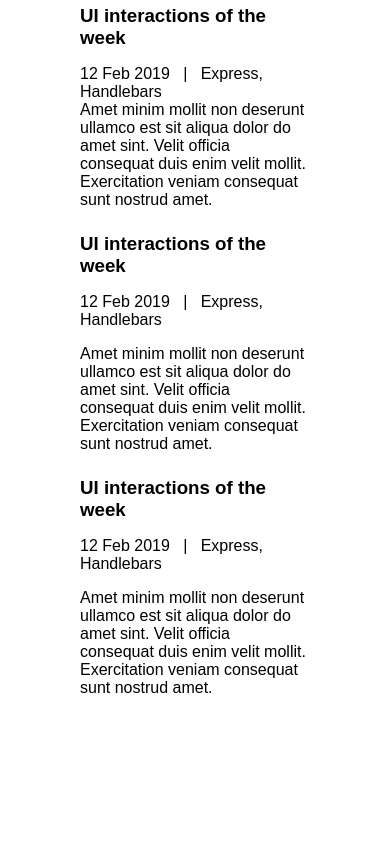
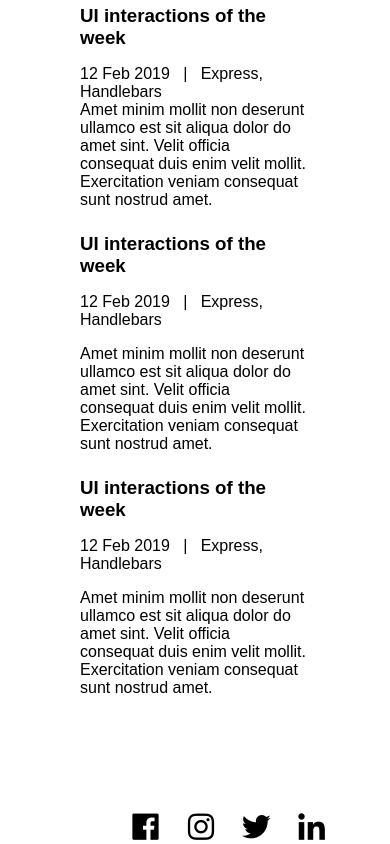
Before and after one commit to dpizzle38/js-basics, a plain HTML site: page blog.html in a window 390 px wide. Shown: the part 347-1191 px from the top of the page. Before the commit the page ends 1052 px from the top, so only its background shows below. Drawn offline with nearby package versions, Linux system fonts and the light colour scheme.

Commit message:
made changes to the media query for styles.css and styleblog.css

```diff
--- a/blog.html
+++ b/blog.html
@@ -5,6 +5,7 @@
     <meta http-equiv="X-UA-Compatible" content="IE=edge">
     <meta name="viewport" content="width=device-width, initial-scale=1.0">
     <link rel="stylesheet" href="/styleblog.css">
+    <link href='https://unpkg.com/boxicons@2.1.4/css/boxicons.min.css' rel='stylesheet'>
     <title>Document</title>
 </head>
 <body>
@@ -41,5 +42,12 @@
             <p class="gt">Amet minim mollit non deserunt ullamco est sit aliqua dolor do amet sint. Velit officia <br> consequat duis enim velit mollit. Exercitation veniam consequat sunt nostrud amet.</p>
         </div>
     </section>
+
+    <footer>
+        <i class='bx bxl-facebook-square'></i>
+        <i class='bx bxl-instagram'></i>
+        <i class='bx bxl-twitter'></i>
+        <i class='bx bxl-linkedin'></i>
+    </footer>
 </body>
 </html>
--- a/styleblog.css
+++ b/styleblog.css
@@ -49,8 +49,68 @@ section div:nth-of-type(4){
     margin-top: 1rem;
 }
 
+footer{
+    height: 25vh;
+    width: 25vh;
+    background: #fff;
+}
+
+footer i.bxl-facebook-square{
+    position: relative;
+    top: 7rem;
+    left: 26rem;
+    font-size:35px;
+}
+
+footer i.bxl-instagram{
+    position: relative;
+    left: 27rem;
+    top: 7rem;
+    font-size:35px
+}
+
+footer i.bxl-twitter{
+    position: relative;
+    left: 28rem;
+    top: 7rem;
+    font-size: 35px;
+}
+
+footer i.bxl-linkedin{
+    position: relative;
+    left: 29rem;
+    font-size: 35px;
+    top: 7rem;
+}
+
+
 @media screen and (max-width: 700px){
     .navlis{
         display: none;
     }
+
+    footer{
+        height: 15vh;
+    }
+
+    footer i.bxl-facebook-square{
+    position: relative;
+    left: 3rem;
+    }
+
+    footer i.bxl-instagram{
+        position: relative;
+        left: 4rem;
+    }
+
+    footer i.bxl-twitter{
+        position: relative;
+        left: 5rem;
+    }
+
+    footer i.bxl-linkedin{
+        position: relative;
+        left: 6rem;
+     }
+
 }
```
